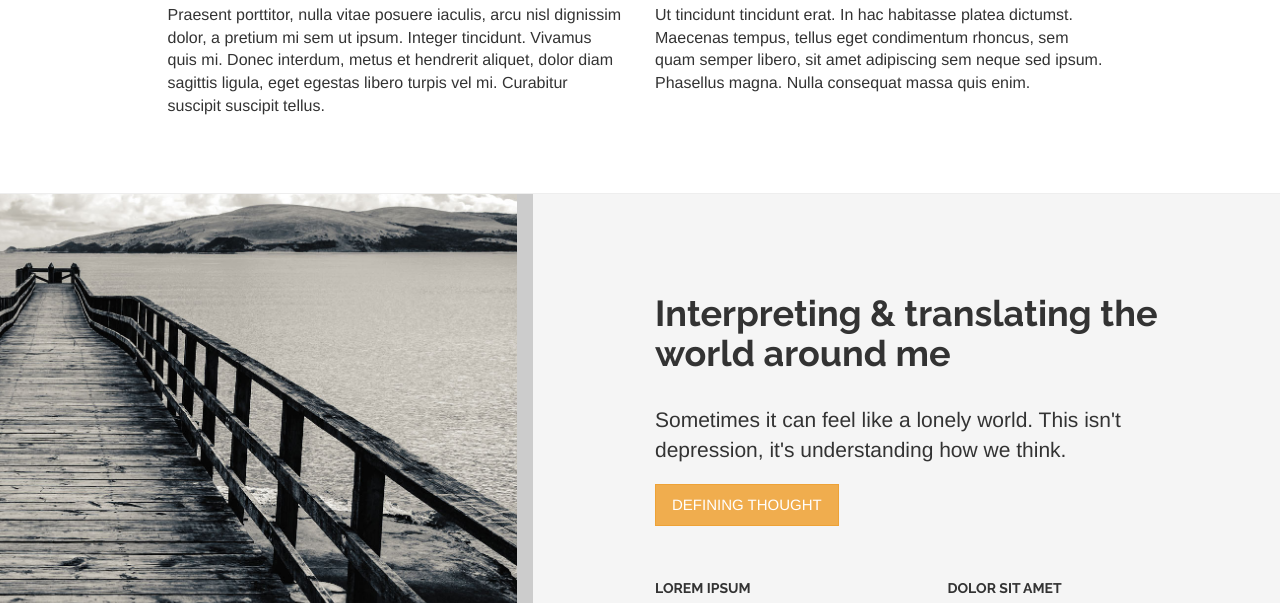
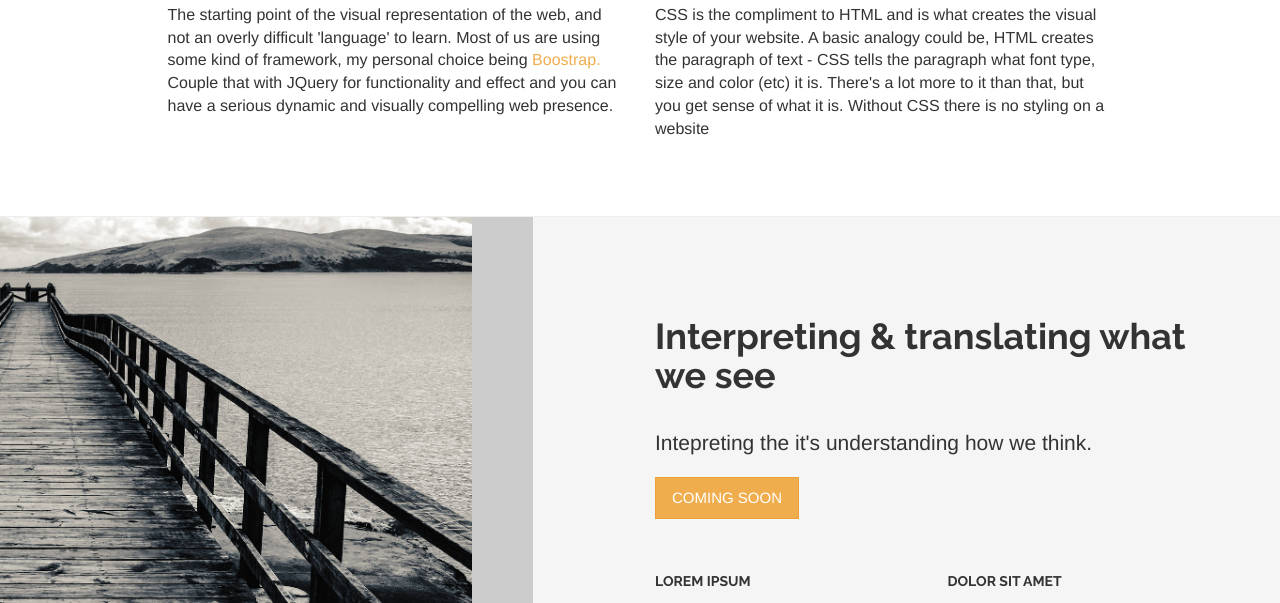
Before and after one commit to steveshead/bizssdc, a plain HTML site: page index.html in a window 1280 px wide. Shown: the part 1426-2029 px from the top of the page. Drawn offline with nearby package versions, Linux system fonts and the light colour scheme.

Commit message:
weekend update
Feb 5 2017

```diff
--- a/index.html
+++ b/index.html
@@ -155,7 +155,7 @@
                                             <div class="tp-caption tp-shape tp-shapewrapper  " id="slide-2-layer-10" data-x="['center','center','center','center']" data-hoffset="['0','0','0','0']" data-y="['middle','middle','middle','middle']" data-voffset="['0','0','0','0']" data-width="full" data-height="full" data-whitespace="nowrap" data-transform_idle="o:1;" data-transform_in="opacity:0;s:1500;e:Power3.easeInOut;" data-transform_out="s:300;s:300;" data-start="0" data-basealign="slide" data-responsive_offset="on" data-responsive="off" style="z-index: 5;background-color:rgba(41, 46, 49, 0.25);border-color:rgba(0, 0, 0, 0.50);">
 </div>
                                             <!-- LAYER NR. 2 -->
-                                            <div class="tp-caption RotatingWords-TitleWhite   tp-resizeme  toblur" id="slide-2-layer-1" data-x="['right','right','center','center']" data-hoffset="['690','580','0','0']" data-y="['middle','middle','middle','middle']" data-voffset="['0','0','-102','-102']" data-width="none" data-height="none" data-whitespace="nowrap" data-transform_idle="o:1;" data-transform_in="x:-50px;opacity:0;s:1500;e:Power3.easeInOut;" data-transform_out="s:300;s:300;" data-start="750" data-splitin="none" data-splitout="none" data-responsive_offset="on" style="z-index: 6; white-space: nowrap;">I LOVE
+                                            <div class="tp-caption RotatingWords-TitleWhite   tp-resizeme  toblur" id="slide-2-layer-1" data-x="['right','right','center','center']" data-hoffset="['690','580','0','0']" data-y="['middle','middle','middle','middle']" data-voffset="['0','0','-102','-102']" data-width="none" data-height="none" data-whitespace="nowrap" data-transform_idle="o:1;" data-transform_in="x:-50px;opacity:0;s:1500;e:Power3.easeInOut;" data-transform_out="s:300;s:300;" data-start="750" data-splitin="none" data-splitout="none" data-responsive_offset="on" style="z-index: 6; white-space: nowrap;">I ENJOY
 </div>
                                             <!-- LAYER NR. 3 -->
                                             <div class="tp-caption RotatingWords-TitleWhite   tp-resizeme  tounblur" id="slide-2-layer-11" data-x="['left','left','center','center']" data-hoffset="['570','460','0','0']" data-y="['middle','middle','middle','middle']" data-voffset="['0','0','-42','-42']" data-width="none" data-height="none" data-whitespace="nowrap" data-transform_idle="o:1;" data-transform_in="sX:0.8;sY:0.8;opacity:0;s:500;e:Power4.easeOut;" data-transform_out="sX:0.9;sY:0.9;opacity:0;s:500;e:Power3.easeIn;s:500;e:Power3.easeIn;" data-start="1500" data-splitin="chars" data-splitout="chars" data-responsive_offset="on" data-elementdelay="0.1" data-endelementdelay="0.03" data-end="4000" style="z-index: 7; white-space: nowrap; color: rgba(255, 217, 53, 1.00);">WEB DESIGN
@@ -310,12 +310,12 @@ api.bind("revolution.slide.onloaded",function (e) {
                         <div class="col-md-push-1 col-md-5 wow fadeInUp" data-wow-delay=".3s">
                             <i class="fa fa-html5 pull-left"></i>
                             <h2>HTML5</h2>
-                            <p>Praesent porttitor, nulla vitae posuere iaculis, arcu nisl dignissim dolor, a pretium mi sem ut ipsum. Integer tincidunt. Vivamus quis mi. Donec interdum, metus et hendrerit aliquet, dolor diam sagittis ligula, eget egestas libero turpis vel mi. Curabitur suscipit suscipit tellus.</p>
+                            <p>The starting point of the visual representation of the web, and not an overly difficult 'language' to learn. Most of us are using some kind of framework, my personal choice being <a href="http://getbootstrap.com">Boostrap.</a> Couple that with JQuery for functionality and effect and you can have a serious dynamic and visually compelling web presence.</p>
                         </div>
                         <div class="col-md-push-1 col-md-5 wow fadeInUp" data-wow-delay=".3s">
                             <i class="fa pull-left fa-css3"></i>
                             <h2>CSS3</h2>
-                            <p>Ut tincidunt tincidunt erat. In hac habitasse platea dictumst. Maecenas tempus, tellus eget condimentum rhoncus, sem quam semper libero, sit amet adipiscing sem neque sed ipsum. Phasellus magna. Nulla consequat massa quis enim.</p>
+                            <p>CSS is the compliment to HTML and is what creates the visual style of your website. A basic analogy could be, HTML creates the paragraph of text - CSS tells the paragraph what font type, size and color (etc) it is. There's a lot more to it than that, but you get sense of what it is. Without CSS there is no styling on a website</p>
                         </div>
                     </div>
                 </div>
@@ -328,9 +328,9 @@ api.bind("revolution.slide.onloaded",function (e) {
                 <div class="container">
                     <div class="row">
                         <div class="col-md-6 col-md-offset-6 col-sm-8 col-sm-offset-4 content clearfix">
-                            <h1>Interpreting &amp; translating the world around me</h1>
-                            <p class="lead">Sometimes it can feel like a lonely world. This isn't depression, it's understanding how we think.</p>
-                            <a href="#" class="btn btn-warning btn-lg">DEFINING THOUGHT</a>
+                            <h1>Interpreting &amp; translating what we see</h1>
+                            <p class="lead">Intepreting the it's understanding how we think.</p>
+                            <a href="#" class="btn btn-warning btn-lg">COMING SOON</a>
                             <div class="row padtop45">
                                 <div class="col-sm-6">
                                     <h5>LOREM IPSUM</h5>
@@ -570,7 +570,7 @@ api.bind("revolution.slide.onloaded",function (e) {
                             <h3>Information</h3>
                             <p>Contact me for additional information:</p>
                             <p><i class="fa fa-envelope-o">&nbsp;</i><a href="mailto:youremailaddress">you@yourdomain.com</a> or call me</p>
-                            <p><i class="fa fa-phone">&nbsp;</i>+1 (408) 506 0740</p>
+                            <p><i class="fa fa-phone">&nbsp;</i>+1 (408) 123 4567</p>
                             <!-- Adress info -->
                             <h3>Integrity</h3>
                             <p>I will use your email address for the sole purpose of conversing with you.  I will not give it out to anyone, at any time, ever!</p>
```
